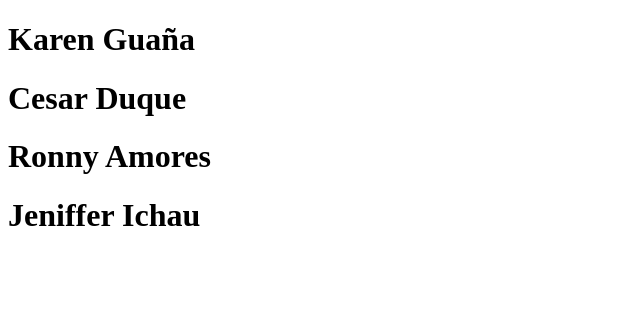
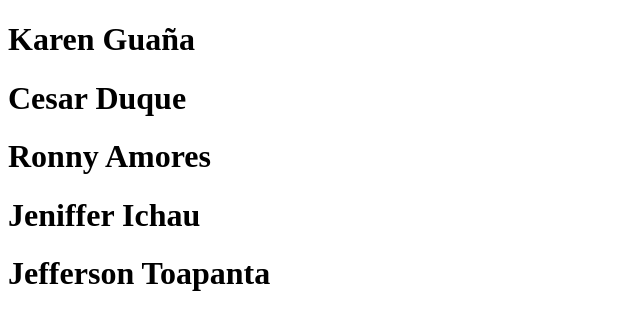
Before and after one commit to Dayana0507/ultimo-intento, a plain HTML site: page index.html in a window 1280 px wide. Shown: the whole page, without its empty margins (0-640 px from the left). Drawn offline with Linux system fonts and the light colour scheme.

Commit message:
Añadí nombre Jefferson

```diff
--- a/index.html
+++ b/index.html
@@ -10,5 +10,6 @@
     <h1>Cesar Duque</h1>
     <h1>Ronny Amores</h1>
     <h1>Jeniffer Ichau</h1>
+    <h1>Jefferson Toapanta</h1>
 </body>
 </html>
```
